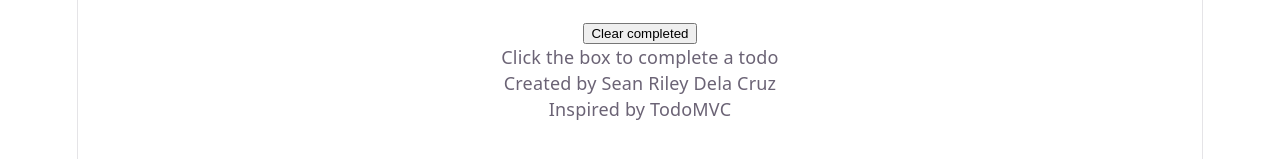
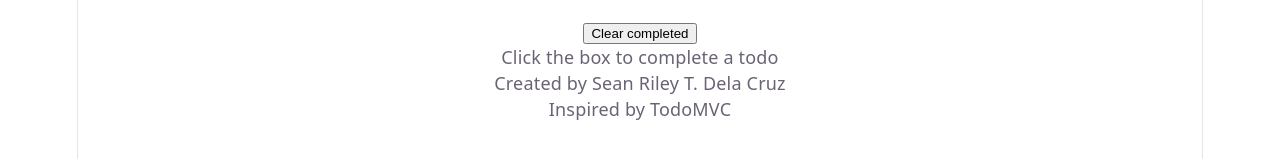
Before and after one commit to seanrileydelacruz444/DelaCruz-csit340-todomvc, a React (Vite) app: page / in a window 1280 px wide. Shown: the part 353-512 px from the top of the page. Built offline with nearby package versions, Linux system fonts and the light colour scheme.

Commit message:
chore: replace YOUR NAME with Sean Riley T. Dela Cruz

```diff
--- a/src/App.jsx
+++ b/src/App.jsx
@@ -10,7 +10,7 @@ function App() {
     <>
       <div className="min-h-screen bg-[#f5f5f5] py-8 font-light text-[#111]">
         <Todo />
-        <Info name="Sean Riley Dela Cruz" />
+        <Info name="Sean Riley T. Dela Cruz" />
       </div>
     </>
   )
```
